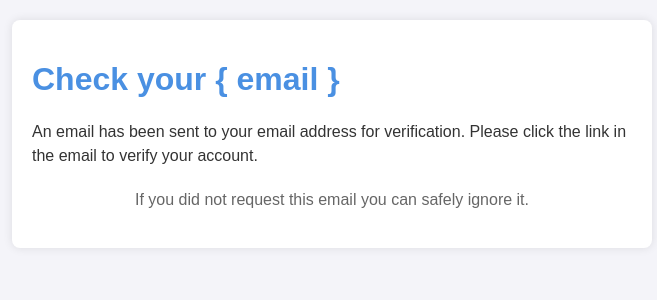
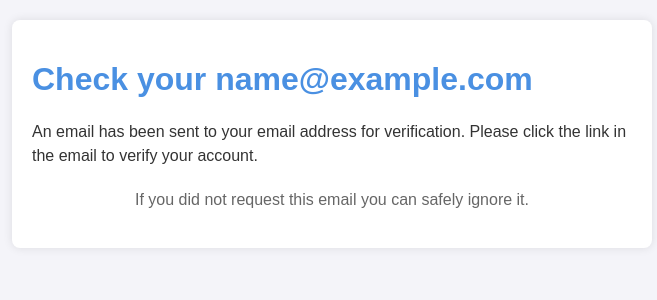
Before and after one commit to kohhash/RBAC, a Flask app: template templates/verify.html in a window 1280 px wide. Shown: the top 300 px of the page, without its empty margins (308-965 px from the left). Run offline with Flask 2, Linux system fonts and the light colour scheme; the template is opened without the code that fills it: most values are stand-ins (such as "Sample title", 1, 10 or a date in 2020); some libraries are stand-ins or nearby versions.

Commit message:
change param link

```diff
--- a/templates/email_verification_failed.html
+++ b/templates/email_verification_failed.html
@@ -37,7 +37,7 @@
 </head>
 <body>
     <div class="container">
-        <h1> { email } is not Verified</h1>
+        <h1> {{ email }} is not Verified</h1>
     </div>
 </body>
 </html>
--- a/templates/verify.html
+++ b/templates/verify.html
@@ -37,7 +37,7 @@
 </head>
 <body>
     <div class="container">
-        <h1>Check your  { email }</h1>
+        <h1>Check your  {{ email }}</h1>
         <p>
             An email has been sent to your email address for verification. Please click the link in the email to verify your account.
         </p>
```
